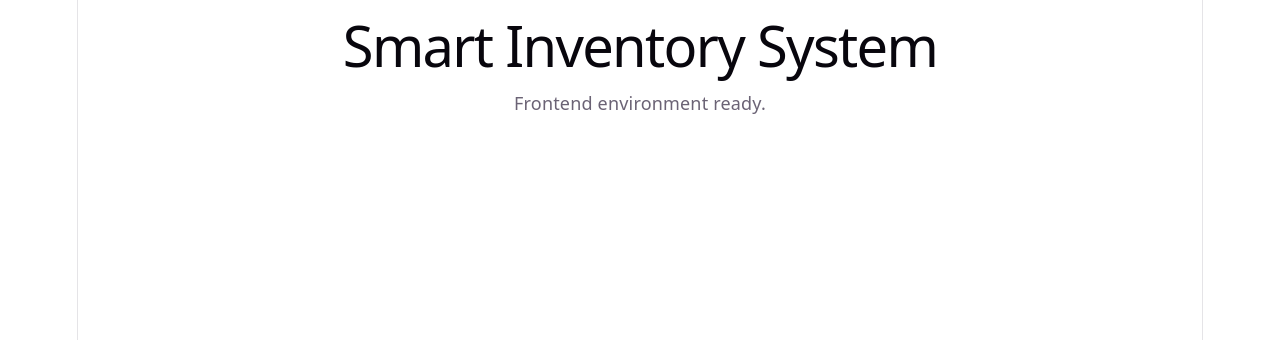
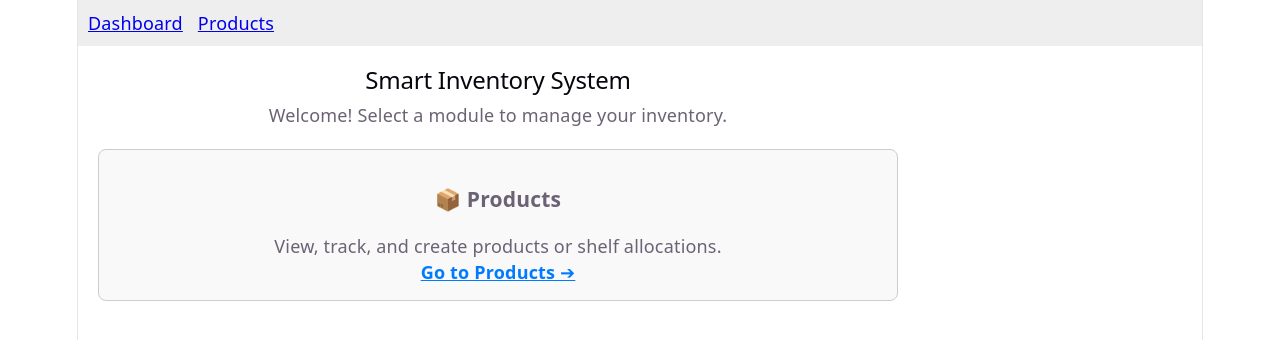
Before and after one commit to alphaRookie/Smart-Inventory-System-API, a React (Vite) app in the folder frontend/: page / in a window 1280 px wide. Shown: the top 340 px of the page. Built offline with nearby package versions, Linux system fonts and the light colour scheme.

Commit message:
feat: create Routes and Navbar for Product

```diff
--- a/frontend/src/App.jsx
+++ b/frontend/src/App.jsx
@@ -1,14 +1,27 @@
-/* The main root component of your user interface. It holds the layout structure and renders your child components (pages, navbars, forms) */
+/* The main root component of user interface. It holds the layout structure and renders components (pages, navbars, forms) */
+import { BrowserRouter, Routes, Route, Link } from 'react-router-dom';
 
-import './App.css'
+// Import pages
+import DashboardPage from './pages/DashboardPage';
+import ProductsPage from './pages/products/ProductsPage';
+import ProductDetailPage from './pages/products/ProductDetailPage';
 
-function App() {
+
+export default function App() {
   return (
-    <div>
-      <h1>Smart Inventory System</h1>
-      <p>Frontend environment ready.</p>
-    </div>
-  )
+    <BrowserRouter>
+      {/* Navigation Bar (Changes the URL path when clicked without refresh the page) */}
+      <nav style={{ display: 'flex', gap: '15px', padding: '10px', background: '#eee' }}>
+        <Link to="/">Dashboard</Link>
+        <Link to="/products">Products</Link>
+      </nav>
+
+      {/* URL Routes (listens to that URL change and decides which React component to render) */}
+      <Routes>
+        <Route path="/" element={<DashboardPage />} />
+        <Route path="/products" element={<ProductsPage />} />
+        <Route path="/products/:id" element={<ProductDetailPage />} />
+      </Routes>
+    </BrowserRouter>
+  );
 }
-
-export default App
```
